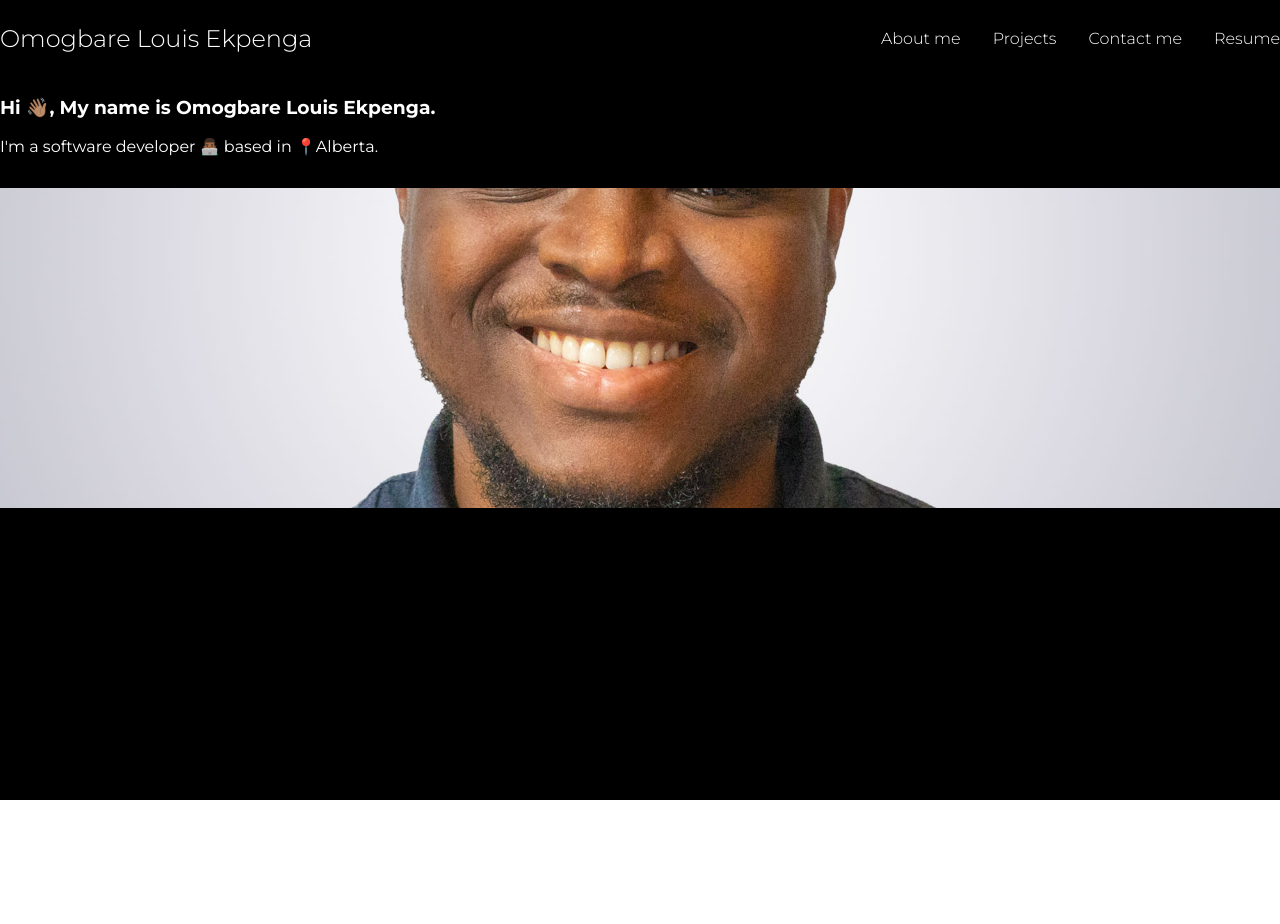
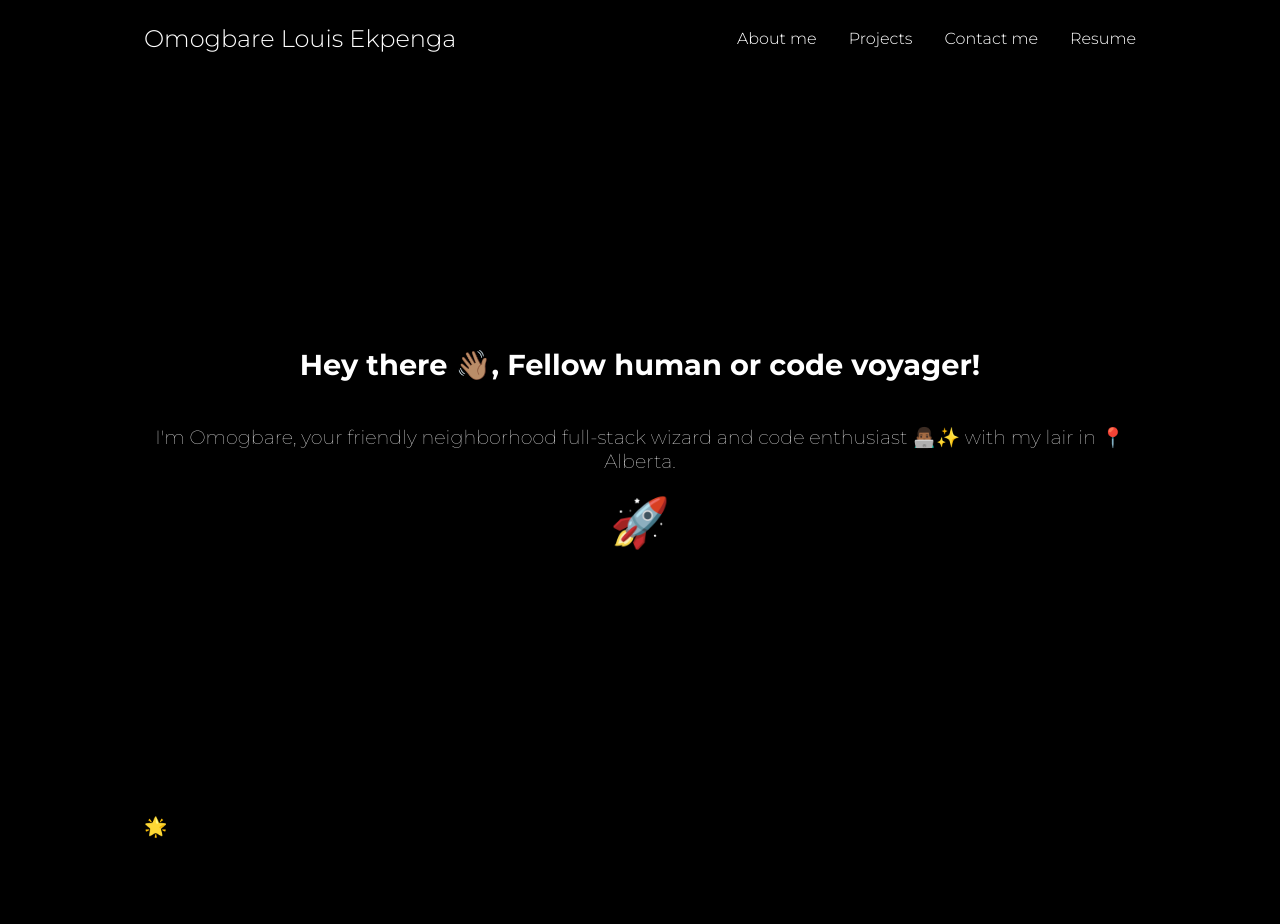
Before and after one commit to Ekpenga9000/portfolio-website, a React (Vite) app: page / in a window 1280 px wide. Shown: the top 924 px of the page. Before the commit the page ends 800 px from the top, so only its background shows below. Built offline with nearby package versions, Linux system fonts and the light colour scheme.

Commit message:
Refactor Hero section for better UI/Ux

```diff
--- a/src/App.jsx
+++ b/src/App.jsx
@@ -1,15 +1,21 @@
 import './App.scss'
+import About from './components/about/About'
 import Hero from './components/hero/Hero'
 import NavBar from './components/navbar/NavBar'
 
 function App() {
   return (
     <section className='app'>
-      <div className='app__nav'>
-        <NavBar/>
-      </div>
-      <div>
-        <Hero/>
+      <div className='app__container'>
+        <div className='app__nav'>
+          <NavBar />
+        </div>
+        <div>
+          <Hero />
+        </div>
+        <div>
+          <About />
+        </div>
       </div>
     </section>
   )
--- a/src/App.scss
+++ b/src/App.scss
@@ -1,5 +1,6 @@
 @use "./style/partials/typography" as *;
-@use "./style/partials/typography2" as *;
+@use "./style/partials/variables" as *;
+@use "./style/partials/mixins" as *;
 
 *, *::before, *::after{
     box-sizing: border-box;
@@ -10,5 +11,18 @@ body{
 }
 .app{
     min-height: 100vh;
+    width: 100%;
     background-color: #000;
+    display: flex;
+    justify-content: center;
+    align-items: center;
+    &__container{
+        padding-inline: 1rem;
+        @include tablet{
+            width: $tablet-breakpoint;
+        }
+        @include desktop{
+            width: $desktop-breakpoint;
+        }
+    }
 }
--- /dev/null
+++ b/src/components/about/About.jsx
@@ -0,0 +1,23 @@
+import "./About.scss";
+import dev from "../../assets/images/Louis.jpg"
+
+const About = () => {
+    return (
+        <section className="about">
+            <div className="about__container">
+                <div className="about__intro">
+                    <h3 className="about__title">🌟 Who am I?</h3>
+                    <p className="about__text">
+                        I&#39;m that developer who believes that semicolons are just commas with a sense of drama. With a cup of coffee in one hand and a keyboard in the other, I embark on a journey through the digital wilderness, crafting elegant solutions and sprinkling a bit of magic in every line of code.
+                        I thrive on building seamless web experiences. Sass,React, Node.js, Express, MySQL – you name it, I&#39;ve conjured with it!
+                    </p>
+                </div>
+                <div className="about__img-div">
+                    <img src={dev} alt="Omogbare Louis Ekpenga" className="about__img" />
+                </div>
+            </div>
+        </section>
+    )
+}
+
+export default About;
--- /dev/null
+++ b/src/components/about/About.scss
@@ -0,0 +1,12 @@
+
+.about{
+    &__img-div{
+        height: 50vh;
+        width: 100%;
+    }
+    &__img{
+        height: 100%;
+        width: 100%;
+        object-fit: cover;
+    }
+}
--- a/src/components/hero/Hero.jsx
+++ b/src/components/hero/Hero.jsx
@@ -1,18 +1,12 @@
 import "./Hero.scss";
-import dev from "../../assets/images/Louis.jpg"
 
-const Hero = () =>{
-    return(
+
+const Hero = () => {
+    return (
         <section className="hero">
-            <div className="hero__container">
-            <div className="hero__intro">
-                <h1 className="hero__title">Hi 👋🏽, My name is Omogbare Louis Ekpenga. </h1>
-                <p className="hero__text">I'm a software developer 👨🏾‍💻 based in 📍Alberta.</p>
-            </div>
-            <div className="hero__img-div">
-                <img src={dev} alt="Omogbare Louis Ekpenga" className="hero__img"/>
-            </div>
-            </div>
+            <h2 className="hero__title">Hey there 👋🏽, Fellow human or code voyager!</h2>
+            <p className="hero__text">I&#39;m Omogbare, your friendly neighborhood full-stack wizard and code enthusiast 👨🏾‍💻✨ with my lair in 📍Alberta.</p>
+            <span className="hero__icon">🚀</span>
         </section>
     )
 }
--- a/src/components/hero/Hero.scss
+++ b/src/components/hero/Hero.scss
@@ -2,28 +2,23 @@
 @use "../../style/partials/variables" as *;
 @use "../../style/partials/typography" as *;
 
-.hero{
-    height: 80vh;
-    &__container{
-        display: flex;
-        flex-direction: column;
-        align-items: center;
-        gap: 1rem;
-    }
-    &__intro{
-        font-family: "Montserrat", sans-serif;
-        color: $text-primary;
-        font-weight: 400;
-        width:100%;
+.hero {
+    height: 90vh;
+    text-align: center;
+    display: flex;
+    flex-direction: column;
+    justify-content: center;
+    align-items: center;
+    font-family: "Montserrat", sans-serif;
+    color: $text-primary;
+    font-weight:100;
+    width: 100%;
+    @include tablet {
+        font-size: 1.2rem;
     }
 
-    &__img-div{
-        height: 40vh;
-        width: 100%;
-    }
-    &__img{
-        height: 100%;
-        width: 100%;
-        object-fit: cover;
+    &__icon{
+        font-size: 3rem;
+        cursor: pointer;
     }
 }
--- a/src/components/navbar/NavBar.scss
+++ b/src/components/navbar/NavBar.scss
@@ -11,7 +11,10 @@
     &__logo{
         font-family: "Montserrat", sans-serif;
         font-weight: 300;
-        font-size: 1.5rem;
+        font-size: 1rem;
+        @include desktop{
+            font-size: 1.5rem;
+        }
     }
     &__btn{
         background-color: transparent;
@@ -32,7 +35,7 @@
         gap: 1rem;
         position: absolute;
         right: 1rem;
-        top: 4rem;
+        top: 3rem;
         padding: 1rem 1rem;
         border-radius: 5%;
         background-color: rgba(#000, 0.5);
```
Also changed, not shown: src/assets/images/Louis.png (added).
